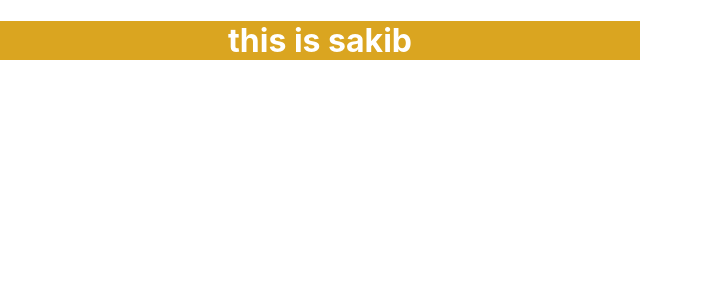
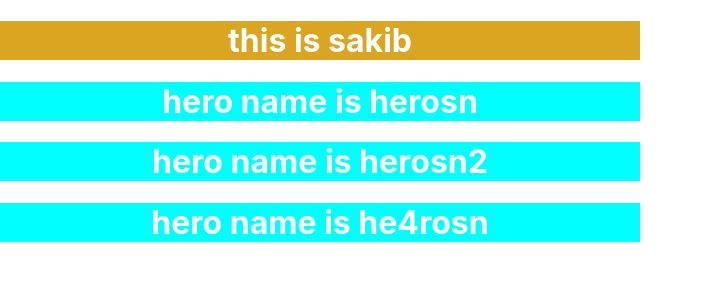
Before and after one commit to shamsenurshanto/react-branches, a React (Create React App) app: page / in a window 1280 px wide. Shown: the top 300 px of the page, without its empty margins (0-703 px from the left). Built offline with nearby package versions, Linux system fonts and the light colour scheme.

Commit message:
added all the object-map

```diff
--- a/src/App.js
+++ b/src/App.js
@@ -2,15 +2,46 @@ import logo from './logo.svg';
 import './App.css';
 
 function App() {
+  const cinemas = [
+    {  heroine : 'herosn'},
+    {  heroine : 'herosn2'},
+    {  heroine : 'he4rosn'}
 
+  ]
 
   return (
 
     <div className="App">
      <Person name="sakib"></Person>
+
+     {
+       cinemas.map(
+         kcn=> <Moviess hero={kcn.heroine} ></Moviess>
+       )
+     }
+
     </div>
   );
 }
+
+
+ function Moviess(props)
+ {
+  const person={
+    backgroundColor: "cyan",
+    color:"#ffffff",
+    width: "50%"
+   }
+   console.log(props);
+   return (
+
+    <div style={person} >
+       <h1> hero name is {props.hero}</h1>
+    </div>
+
+   );
+ }
+
  function Person(props)
  {
    console.log(props);
```
Also changed, not shown: 1 other file (tests, documents, lock files or other folders).
